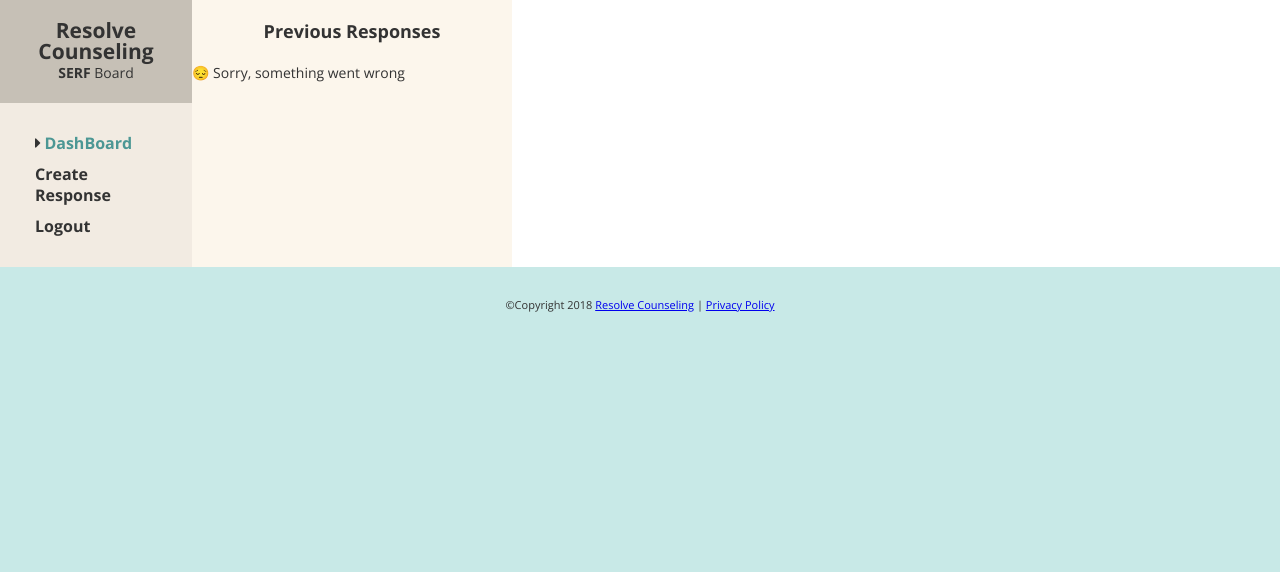
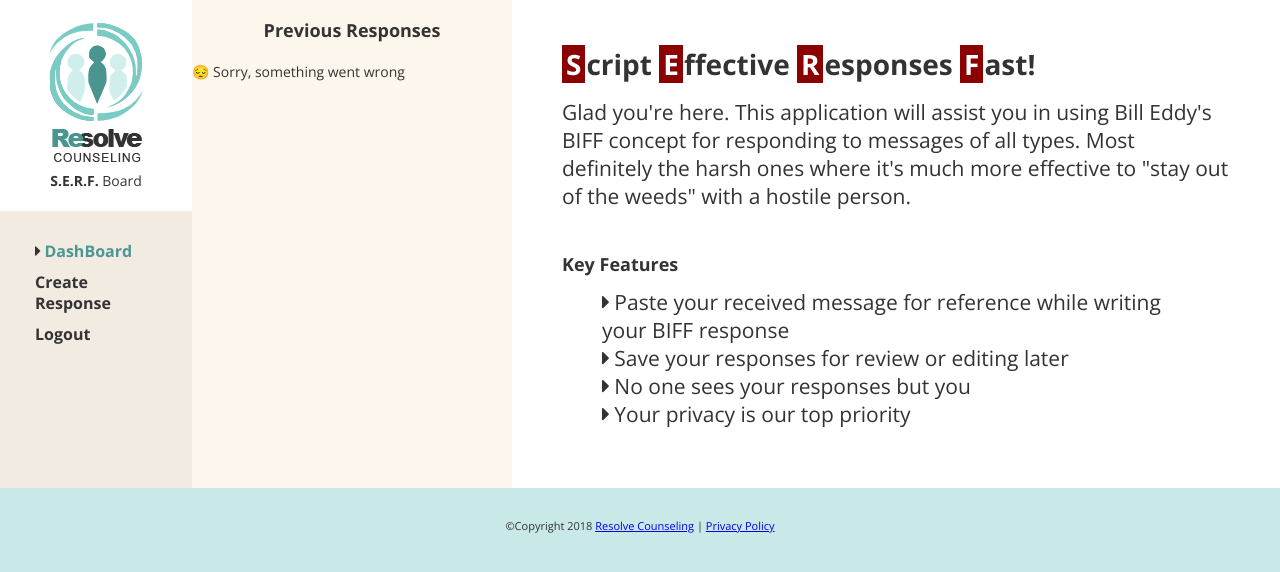
Before and after one commit to bryanspearman/SERF-Board, a website: page public/dashboard.html in a window 1280 px wide. Drawn offline with nearby package versions, Linux system fonts and the light colour scheme; no server answers.

Commit message:
UI finalization

```diff
--- a/public/dashboard.html
+++ b/public/dashboard.html
@@ -20,8 +20,8 @@
         <div class="row">
             <nav role="navigation" class="nav">
                 <header role="banner">
-                    <h1>Resolve Counseling</h1>
-                    <p><strong>SERF</strong> Board</p>
+                    <p><img src="/img/logo.png" /></p>
+                    <p><strong>S.E.R.F.</strong> Board</p>
                 </header>
                 <div class="welcome center" hidden></div>
                 <ul>
@@ -44,7 +44,21 @@
 
 
             <div class="edits">
-
+                <div class="hello">
+                    <h1><span class="biff">S</span>cript <span class="biff">E</span>ffective <span class="biff">R</span>esponses
+                        <span class="biff">F</span>ast!</h1>
+                    <p>Glad you're here. This application will assist you in using Bill Eddy's BIFF concept for responding
+                        to messages of all types. Most definitely the harsh ones where it's much more effective to "stay
+                        out of the weeds" with a hostile person.</p>
+                    <h2>Key Features</h2>
+                    <ul>
+                        <li><i class="fas fa-caret-right"></i> Paste your received message for reference while writing your
+                            BIFF response</li>
+                        <li><i class="fas fa-caret-right"></i> Save your responses for review or editing later</li>
+                        <li><i class="fas fa-caret-right"></i> No one sees your responses but you</li>
+                        <li><i class="fas fa-caret-right"></i> Your privacy is our top priority</li>
+                    </ul>
+                </div>
             </div>
     </main>
 
--- a/public/main.css
+++ b/public/main.css
@@ -81,6 +81,7 @@
     background-color: #fcf6ec;
     margin: 0px;
     padding: 0px;
+    vertical-align: top;
   }
   .edits {
     display: table-cell;
@@ -88,6 +89,7 @@
     background-color: #fff;
     margin: 0px;
     padding: 0px;
+    vertical-align: top;
   }
 
   h2 {
@@ -128,8 +130,24 @@
   }
 
   nav header {
-    background: #c6c0b6;
+    background: #ffffff;
     padding: 20px;
+    display: block;
+    text-align: center;
+  }
+
+  .list header {
+    background-color: #fcf6ec;
+    padding: 20px;
+    margin: 0px;
+    /* display: block; */
+    text-align: center;
+  }
+
+  .edits header {
+    padding: 20px;
+    margin: 0px;
+    background: #f1f1f1;
     display: block;
     text-align: center;
   }
@@ -307,14 +325,6 @@
     color: #333;
   }
 
-  .list header {
-    background-color: #fcf6ec;
-    padding: 20px;
-    margin: 0px;
-    display: block;
-    text-align: center;
-  }
-
   .list a {
     text-decoration: none;
     color: #4c9794;
@@ -337,14 +347,6 @@
 
   .post-summary:nth-child(odd) {
     background-color: #e0dad0;
-  }
-
-  .edits header {
-    padding: 20px;
-    margin: 0px;
-    background: #f1f1f1;
-    display: block;
-    text-align: center;
   }
 
   .guide {
@@ -407,6 +409,28 @@
     float: left;
   }
 
+  .hello {
+    padding: 50px;
+    margin: 0px auto;
+    line-height: 2em;
+  }
+
+  .hello p {
+    padding: 20px 0px;
+    font-size: 1.5em;
+  }
+
+  .hello ul {
+    list-style: none;
+    margin-left: 20px;
+    padding: 10px 20px;
+    font-size: 1.5em;
+  }
+
+  .hello h2 {
+    margin-top: 20px;
+  }
+
   footer {
     padding: 30px;
     font-size: 11px;
```
Also changed, not shown: public/index.html (+1 -1 lines), public/login.html (+2 -1 lines), public/post/create.html (+2 -2 lines), public/post/edit.html (+2 -2 lines), public/img/logo.png (added).
